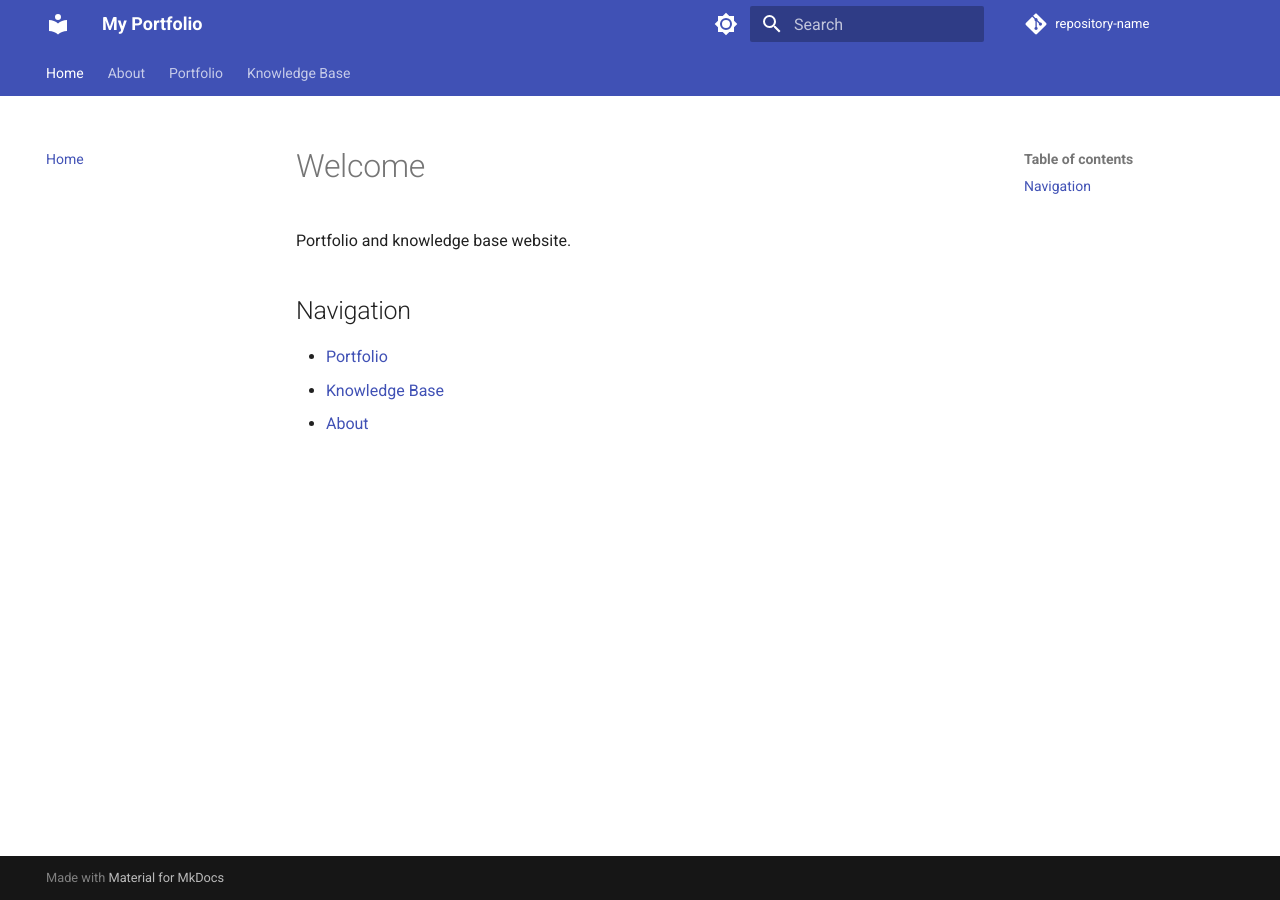
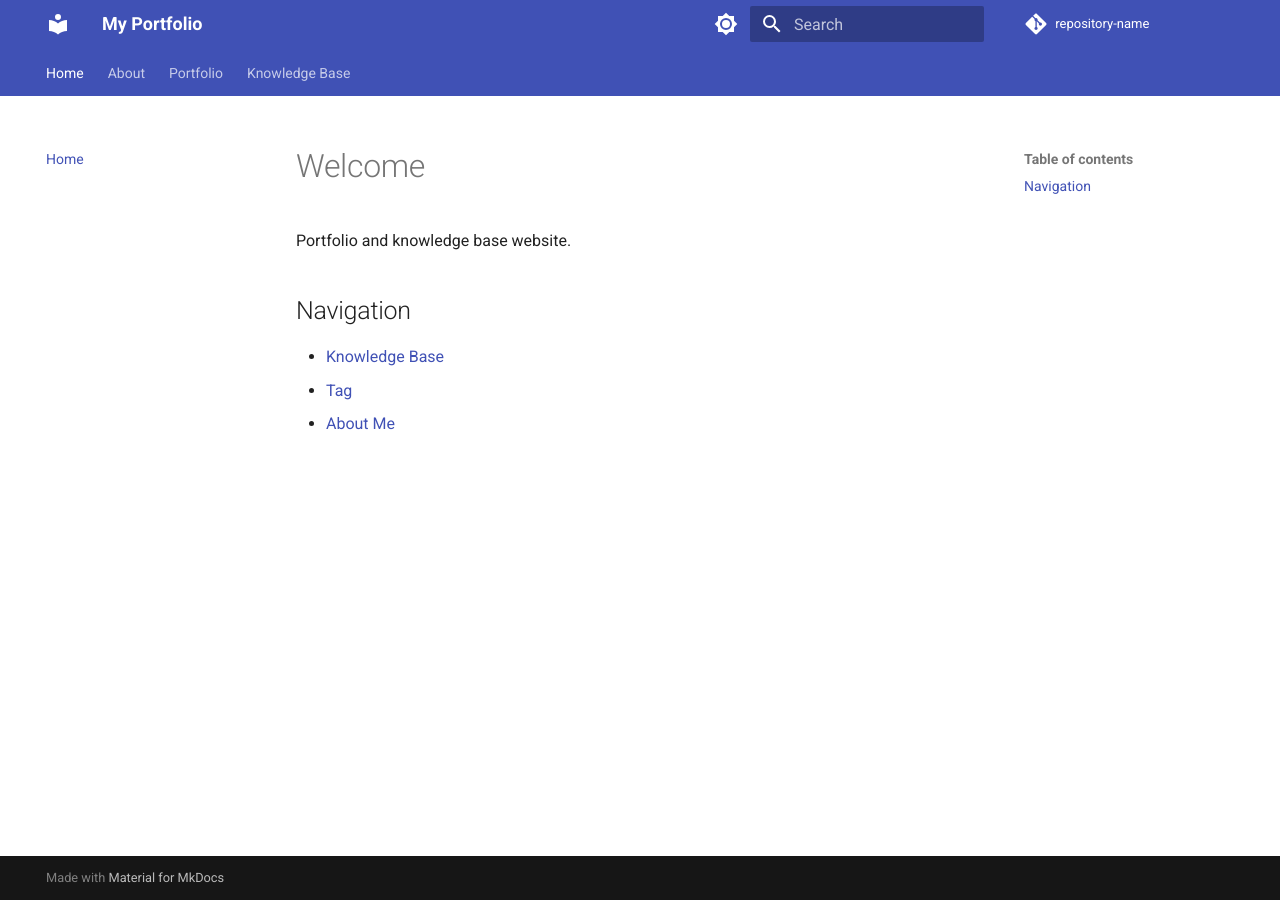
Before and after one commit to zuginphan/portfolio-website, an MkDocs documentation site: the page built from docs/index.md, in a window 1280 px wide. Built offline with MkDocs 1.6.1 and Material for MkDocs 9.7.7, drawn with Linux system fonts in a browser that asks for light colours; comment, search, counter and statistics services are not loaded.

Commit message:
change website structure

```diff
--- a/docs/index.md
+++ b/docs/index.md
@@ -3,7 +3,6 @@
 Portfolio and knowledge base website.
 
 ## Navigation
-
-- [Portfolio](portfolio/index.md)
 - [Knowledge Base](knowledge-base/index.md)
-- [About](about.md)
+- [Tag](tags/index.md)
+- [About Me](about.md)
```
Also changed, not shown: docs/tags/index.md (added, +3 -0 lines).
